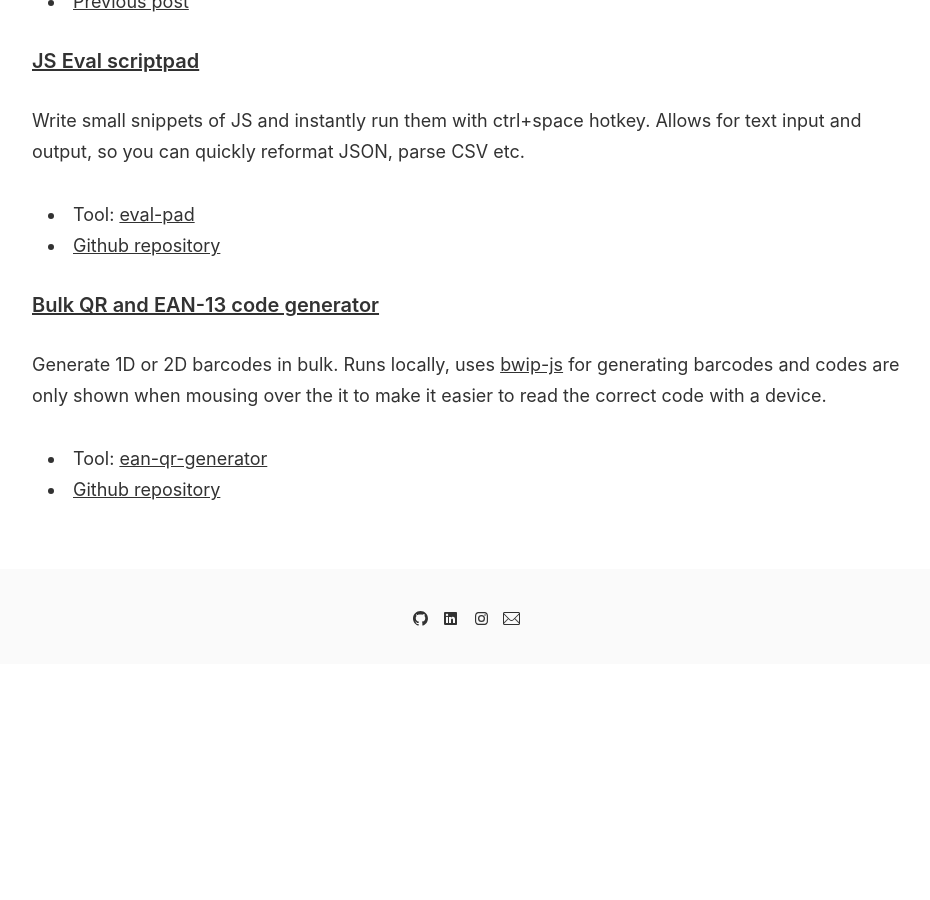
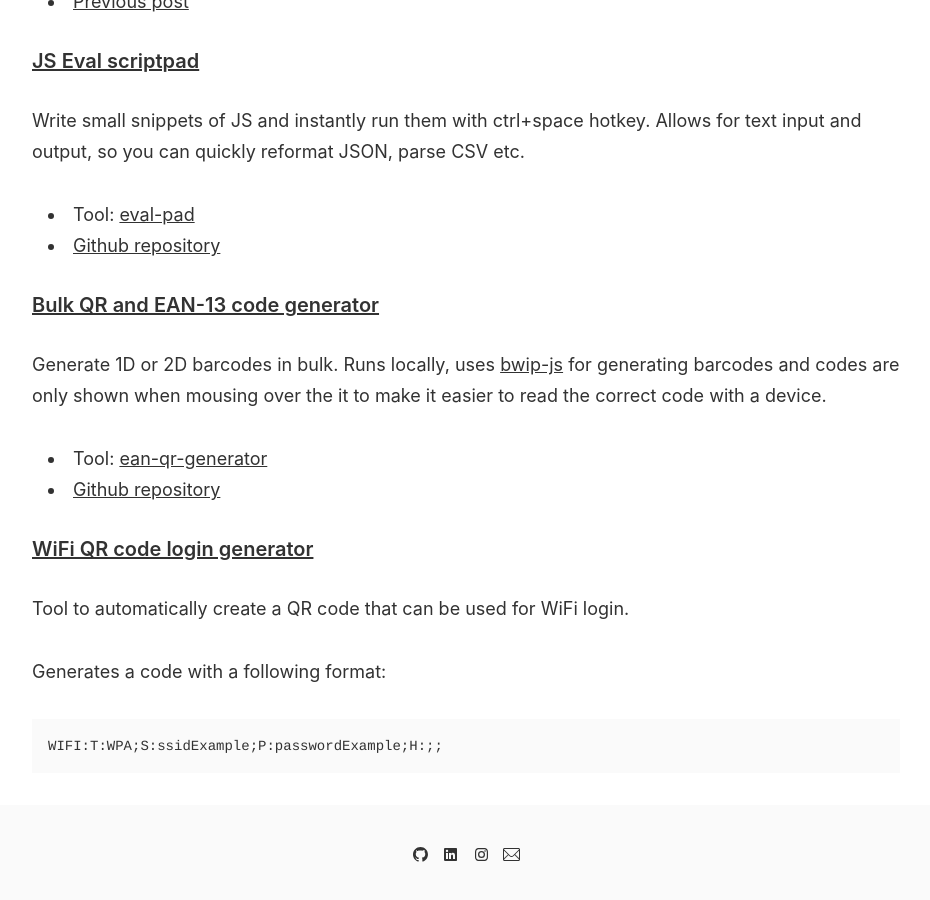
Before and after one commit to joonakeskitalo/joonakeskitalo.github.io, a Jekyll site: the page built from _posts/2024-06-10-small-tools.md, in a window 1280 px wide and 900 px high, scrolled down 1121 px. Shown: the whole window, without its empty margins (174-1104 px from the left). Built offline with Jekyll 4.4.1, drawn with Linux system fonts in a browser that asks for light colours; before the commit the page ends 1785 px from its top, so only the background shows below that.

Commit message:
feat: add WiFi login QR code generator to small tools

````diff
--- a/_posts/2024-06-10-small-tools.md
+++ b/_posts/2024-06-10-small-tools.md
@@ -28,3 +28,13 @@
 
 - Tool: [ean-qr-generator](https://joonakeskitalo.github.io/ean-qr-generator)
 - [Github repository](https://github.com/joonakeskitalo/ean-qr-generator)
+
+#### [WiFi QR code login generator](https://joonakeskitalo.github.io/wifi-qr-code/)
+
+Tool to automatically create a QR code that can be used for WiFi login.
+
+Generates a code with a following format:
+
+```
+WIFI:T:WPA;S:ssidExample;P:passwordExample;H:;;
+```
````
